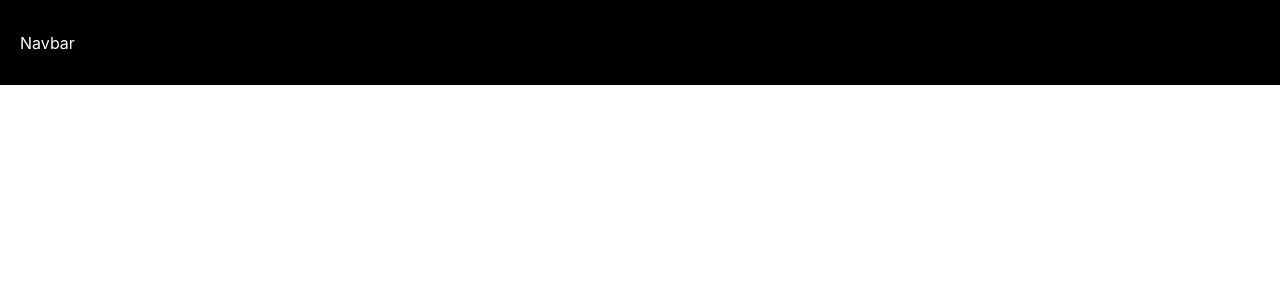
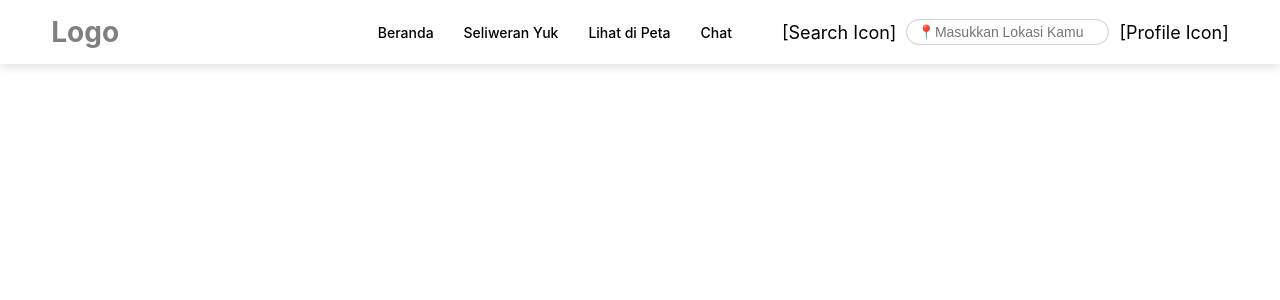
Before and after one commit to dionradithya/Seliwer, a React (Create React App) app: page / in a window 1280 px wide. Shown: the top 300 px of the page. Built offline with nearby package versions, Linux system fonts and the light colour scheme.

Commit message:
Navbar Update

```diff
--- a/src/App.jsx
+++ b/src/App.jsx
@@ -1,4 +1,4 @@
-import Navbar from "./components/Navbar";
+import Navbar from "./components/Navbar/Navbar";
 
 function App() {
   return (
--- a/src/components/Navbar.jsx
+++ /dev/null
@@ -1,20 +0,0 @@
-import React from "react";
-
-function Navbar() {
-  return (
-    <nav
-      style={{
-        height: "85px",
-        backgroundColor: "#000",
-        color: "white",
-        display: "flex",
-        alignItems: "center",
-        paddingLeft: "20px",
-      }}
-    >
-      Navbar
-    </nav>
-  );
-}
-
-export default Navbar;
--- /dev/null
+++ b/src/components/Navbar/Navbar.css
@@ -0,0 +1,89 @@
+* {
+    margin: 0;
+    padding: 0;
+    box-sizing: border-box;
+}
+
+a {
+    text-decoration: none;
+}
+
+.header {
+    position: fixed;
+    top: 0;
+    left: 0;
+    width: 100%;
+    padding: 15px 4%;
+    background: white;
+    display: flex;
+    justify-content: space-between;
+    align-items: center;
+    z-index: 100;
+    box-shadow: 0 4px 8px rgba(0, 0, 0, 0.1);
+}
+
+.logo {
+    font-size: 28px;
+    color: gray;
+    font-weight: 700;
+}
+
+.navbar a {
+    position: relative;
+    font-size: 14px;
+    color: black;
+    font-weight: 500;
+    margin-left: 30px;
+}
+
+.navbar a::before {
+    content: '';
+    position: absolute;
+    top: 100%;
+    left: 0;
+    width: 0;
+    height: 2px;
+    background-color: #FECB08;
+    transition: .3s;
+}
+
+.navbar a:hover::before {
+    width: 100%;
+}
+
+.navbar {
+    display: flex;
+    align-items: center;
+}
+
+.navbar-kanan {
+    display: flex;
+    align-items: center;
+    gap: 10px;
+    margin-left: 50px;
+}
+
+.icon {
+    font-size: 18px;
+    color: black;
+    cursor: pointer;
+    transition: color 0.3s;
+}
+
+.icon:hover {
+     color: #FECB08;
+}
+
+.search-input {
+    padding: 4px 10px;
+    border: 1px solid #ccc;
+    border-radius: 18px;
+    font-size: 14px;
+    outline: none;
+    transition: all 0.3s ease;
+}
+
+.search-input:focus {
+    border-color: #FECB08;
+    width: 200px;
+}
--- /dev/null
+++ b/src/components/Navbar/Navbar.jsx
@@ -0,0 +1,29 @@
+import React from 'react'
+import './Navbar.css'
+
+const Navbar = () => {
+  return (
+    <header className="header">
+        <a href="/" className="logo">Logo</a>
+
+        <nav className="navbar">
+            <a href="/">Beranda</a>
+            <a href="/">Seliweran Yuk</a>
+            <a href="/">Lihat di Peta</a>
+            <a href="/">Chat</a>
+
+            <div className="navbar-kanan">
+                <span className="icon">[Search Icon]</span>
+                <input
+                    type="text"
+                    placeholder="📍Masukkan Lokasi Kamu"
+                    className="search-input"
+                />
+                <span className="icon">[Profile Icon]</span>
+            </div>
+        </nav>
+    </header>
+  )
+}
+
+export default Navbar
```
Also changed, not shown: src/pages/ListUMKM.jsx (added), 1 other file (tests, documents, lock files or other folders).
